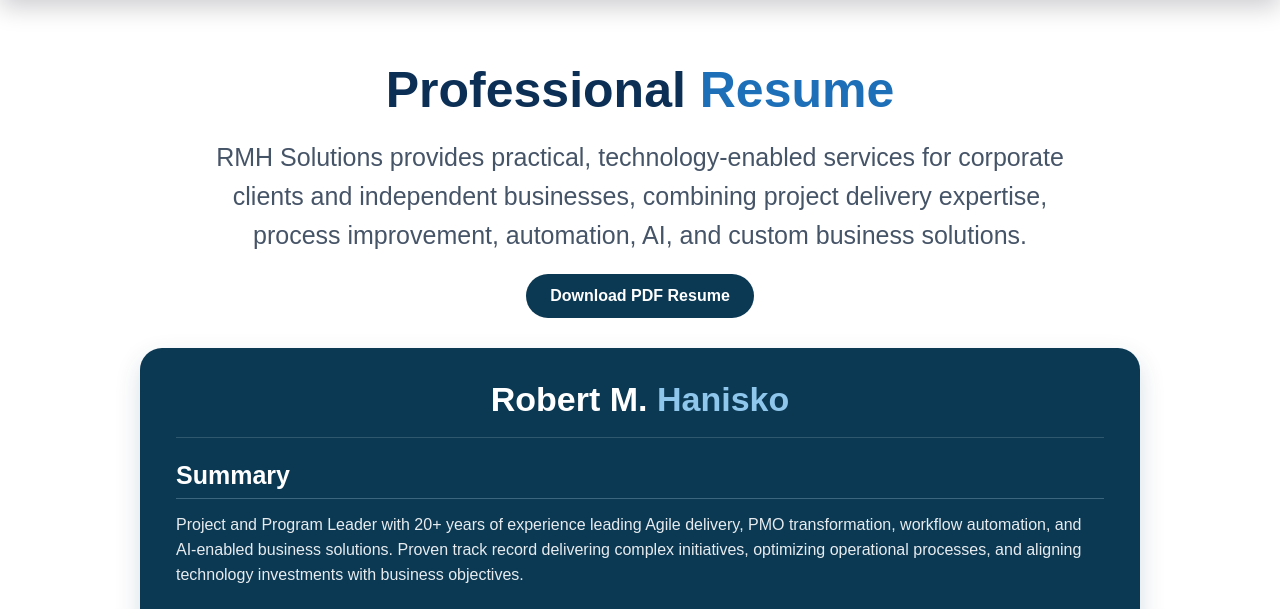
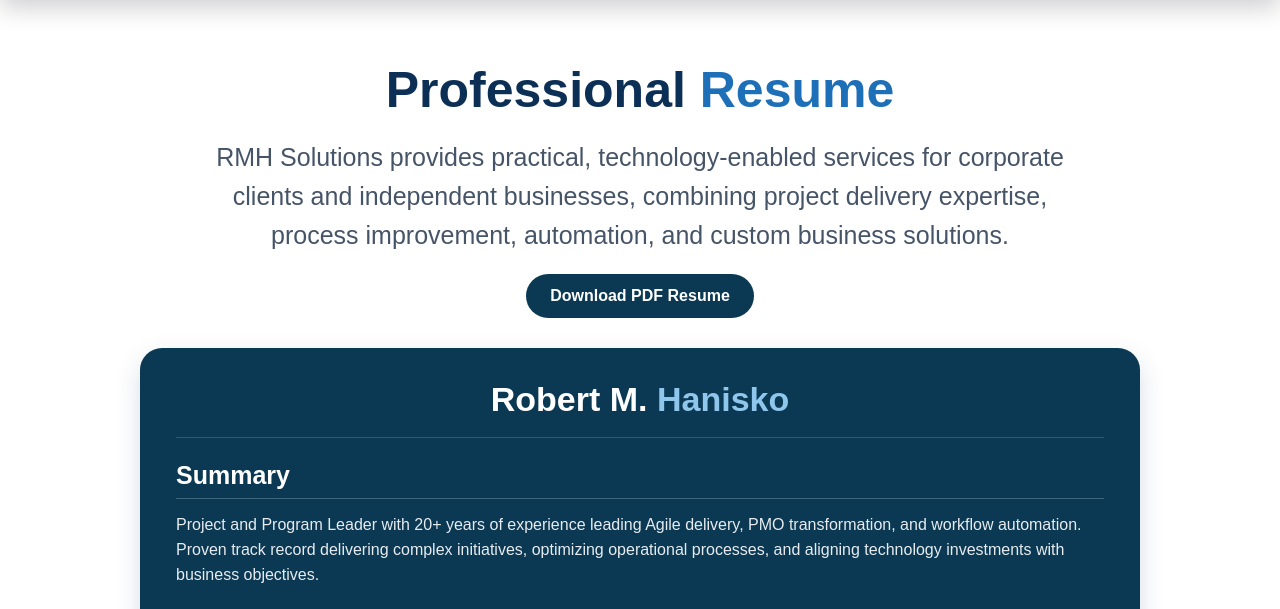
Before and after one commit to rmhanisko/rmhanisko.github.io, a plain HTML site: page resume.html in a window 1280 px wide. Shown: the part 166-775 px from the top of the page. Drawn offline with Linux system fonts and the light colour scheme.

Commit message:
Update resume summary to remove AI reference
Removed mention of AI-enabled business solutions from the summary.

```diff
--- a/resume.html
+++ b/resume.html
@@ -472,7 +472,7 @@ main.container {
 </nav>
 </div>
 </header>
-<main class="container"><section class="hero resume-hero"><h1 class="fade-in fade-delay-1">Professional <span>Resume</span></h1><p class="fade-in fade-delay-2">RMH Solutions provides practical, technology-enabled services for corporate<br/>clients and independent businesses, combining project delivery expertise,<br/>process improvement, automation, AI, and custom business solutions.</p></section><a class="download-button fade-in fade-delay-3" download="" href="RMH_Solutions_Resume.pdf">
+<main class="container"><section class="hero resume-hero"><h1 class="fade-in fade-delay-1">Professional <span>Resume</span></h1><p class="fade-in fade-delay-2">RMH Solutions provides practical, technology-enabled services for corporate<br/>clients and independent businesses, combining project delivery expertise,<br/>process improvement, automation, and custom business solutions.</p></section><a class="download-button fade-in fade-delay-3" download="" href="RMH_Solutions_Resume.pdf">
     Download PDF Resume
   </a><div class="resume-card fade-in fade-delay-4">
 <div class="resume-header">
@@ -481,7 +481,7 @@ main.container {
 <section class="section">
 <h2>Summary</h2>
 <p>
-        Project and Program Leader with 20+ years of experience leading Agile delivery, PMO transformation, workflow automation, and AI-enabled business solutions. Proven track record delivering complex initiatives, optimizing operational processes, and aligning technology investments with business objectives.
+        Project and Program Leader with 20+ years of experience leading Agile delivery, PMO transformation, and workflow automation. Proven track record delivering complex initiatives, optimizing operational processes, and aligning technology investments with business objectives.
       </p>
 </section>
 <section class="section">
```
